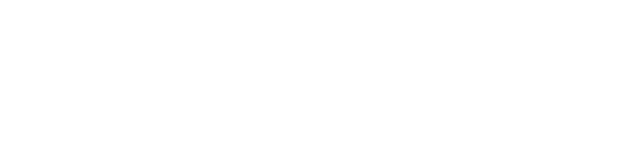
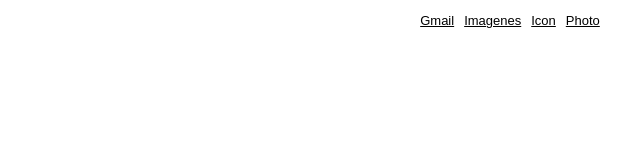
Before and after one commit to manudiazr/project-google-clone, a plain HTML site: page Index.html in a window 1280 px wide. Shown: the whole page, without its empty margins (640-1280 px from the left). Drawn offline with Linux system fonts and the light colour scheme.

Commit message:
Se hace el header en el curso

```diff
--- a/Index.html
+++ b/Index.html
@@ -4,9 +4,26 @@
     <meta charset="UTF-8">
     <meta name="viewport" content="width=device-width, initial-scale=1.0">
     <link rel="stylesheet" href="styles/style.css">
-    <title>Document</title>
+    <title>Google Clone</title>
 </head>
 <body>
-
+    <header>
+        <nav>
+            <ul class="nav-right-section">
+                <li>
+                    <a href="">Gmail</a>
+                </li>
+                <li>
+                    <a href="">Imagenes</a>
+                </li>
+                <li>
+                    <a href="">Icon</a>
+                </li>
+                <li>
+                    <a href="">Photo</a>
+                </li>
+            </ul>
+        </nav>
+    </header>
 </body>
 </html>
--- a/styles/style.css
+++ b/styles/style.css
@@ -0,0 +1,26 @@
+body {
+    margin: 0;
+    padding: 0;
+    font-size: 13px;
+    font-family: Arial, Helvetica, sans-serif;
+}
+header {
+    width: 100%;
+    height: 60px;
+}
+header nav{
+    display: flex;
+    justify-content: flex-end;
+}
+header nav .nav-right-section {
+    width: 250px;
+    height: auto;
+    display: flex;
+    list-style: none;
+    justify-content: center;
+    align-items: center;
+}
+nav .nav-right-section a {
+    margin-right: 10px;
+    color: #000000;
+}
```
